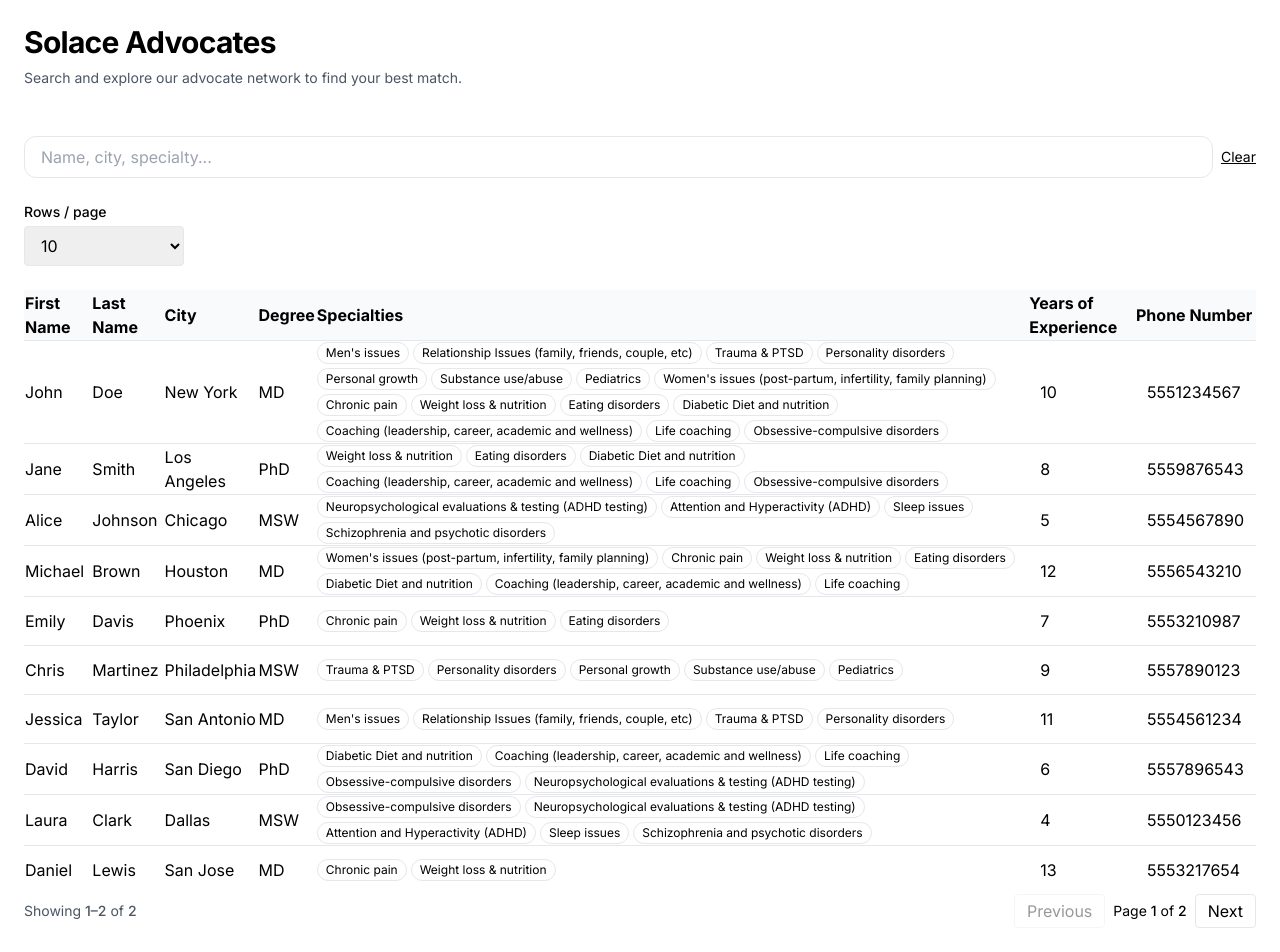
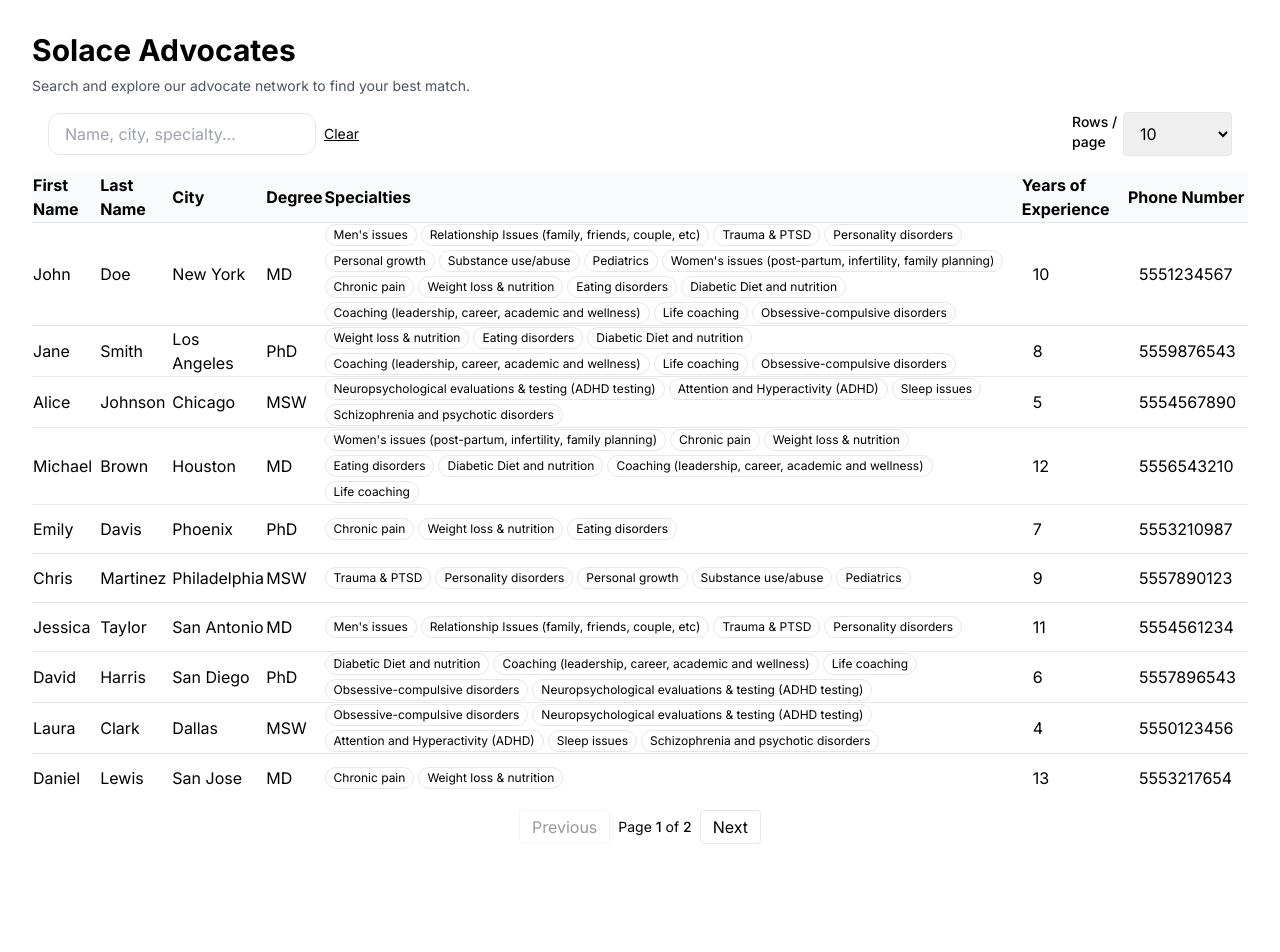
Before and after one commit to kimhermosillo/solace-assignment, a Next.js app: page / in a window 1280 px wide. After the commit the page ends 884 px from the top, so only its background shows below. Built offline with nearby package versions, Linux system fonts and the light colour scheme.

Commit message:
feat: removed extra divs

```diff
--- a/src/app/page.tsx
+++ b/src/app/page.tsx
@@ -7,7 +7,6 @@ import AdvocateTable from "./components/AdvocateTable";
 import AdvocateSearchBar from "./components/AdvocateSearchBar";
 
 const PAGE_SIZE_OPTIONS = [5, 10, 20];
-
 
 export default function Home() {
   const [advocates, setAdvocates] = useState([]);
@@ -32,12 +31,18 @@ export default function Home() {
     fetchData();
   }, [debouncedSearchTerm]);
 
-
   const filteredAdvocates = useMemo(() => {
     const q = debouncedSearchTerm.trim().toLowerCase();
     const filtered = q
       ? advocates.filter((a: AdvocateType) => {
-        const { firstName, lastName, city, degree, yearsOfExperience, specialties } = a;
+          const {
+            firstName,
+            lastName,
+            city,
+            degree,
+            yearsOfExperience,
+            specialties,
+          } = a;
           const specs = (specialties ?? []).join(" ").toLowerCase();
           return (
             // todo: add first and last name
@@ -67,23 +72,23 @@ export default function Home() {
     setPage(1);
   }, [debouncedSearchTerm, pageSize]);
 
-
   return (
-    <main style={{ margin: "24px" }}>
+    <>
+      <main className="p-4 m-4">
         <header className="flex flex-col gap-2">
-        <h1 className="text-3xl font-bold tracking-tight">Solace Advocates</h1>
+          <h1 className="text-3xl font-bold">
+            Solace Advocates
+          </h1>
           <p className="text-sm text-gray-600">
             Search and explore our advocate network to find your best match.
           </p>
         </header>
-      <br />
-      <br />
+        <div className="flex justify-between p-4">
         <AdvocateSearchBar
           searchTerm={searchTerm}
           setSearchTerm={setSearchTerm}
         />
-      <br />
-      <div className="w-40">
+        <div className="w-40 flex end">
           <label className="text-sm font-medium mb-1 block">Rows / page</label>
           <select
             className="border rounded px-3 py-2 w-full"
@@ -97,17 +102,9 @@ export default function Home() {
             ))}
           </select>
         </div>
-      <br />
+        </div>
         {loading ? <div>Loading...</div> : <AdvocateTable visible={visible} />}
-      <footer className="flex flex-col md:flex-row items-center justify-between gap-3">
-          <p className="text-sm text-gray-600">
-            Showing{" "}
-            <span className="font-medium">
-              {totalPages === 0 ? 0 : pageStart + 1}–{Math.min(totalPages, pageStart + pageSize)}
-            </span>{" "}
-            of <span className="font-medium">{totalPages}</span>
-          </p>
-          <div className="flex items-center gap-2">
+        <div className="flex justify-center items-center m-2 gap-2">
           <button
             className="border rounded px-3 py-1 disabled:opacity-40"
             onClick={prevPage}
@@ -127,7 +124,7 @@ export default function Home() {
             Next
           </button>
         </div>
-        </footer>
             </main>
+    </>
   );
 }
```
Lines whose indentation alone changed are shown as unchanged.
